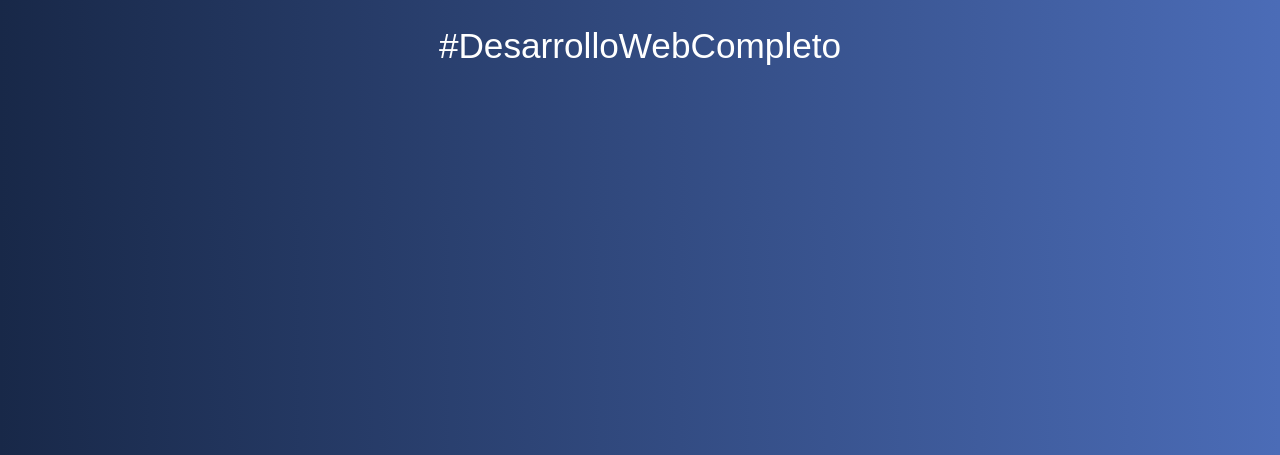
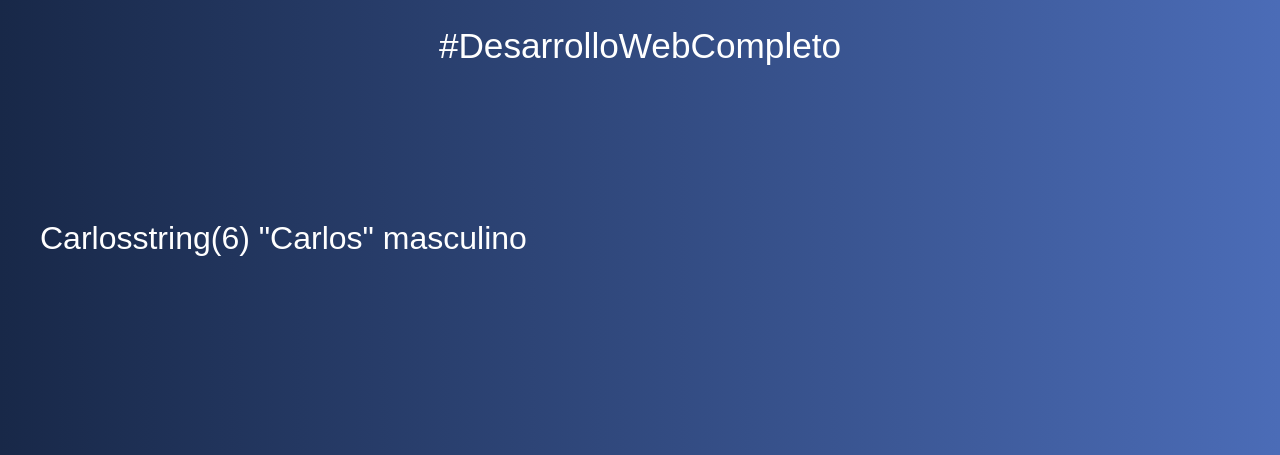
Before and after one commit to CarlosJCD/Curso-Web, a PHP site: page /02-variables.php in a window 1280 px wide. Shown: the part 259-714 px from the top of the page. Run offline with PHP 8.4, Linux system fonts and the light colour scheme.

Commit message:
Video #256 - Seccion #24 - Variables en PHP

```diff
--- a/Proyecto_10_introduccion_a_PHP/02-variables.php
+++ b/Proyecto_10_introduccion_a_PHP/02-variables.php
@@ -1,6 +1,12 @@
 <?php include 'includes/header.php';
 
+$nombre = "Carlos";
 
+echo $nombre;
+var_dump($nombre);
 
+define('genero',"masculino");
+
+echo genero;
 
 include 'includes/footer.php';
```
